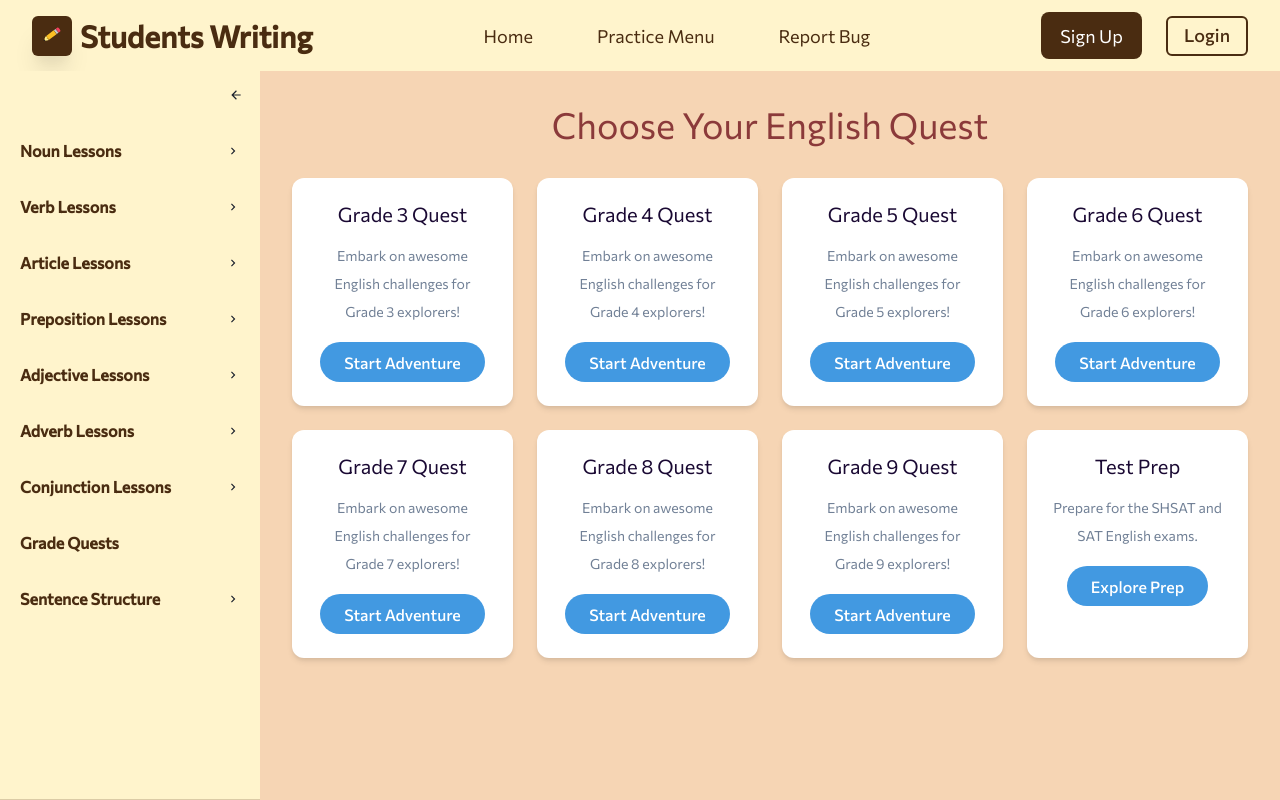
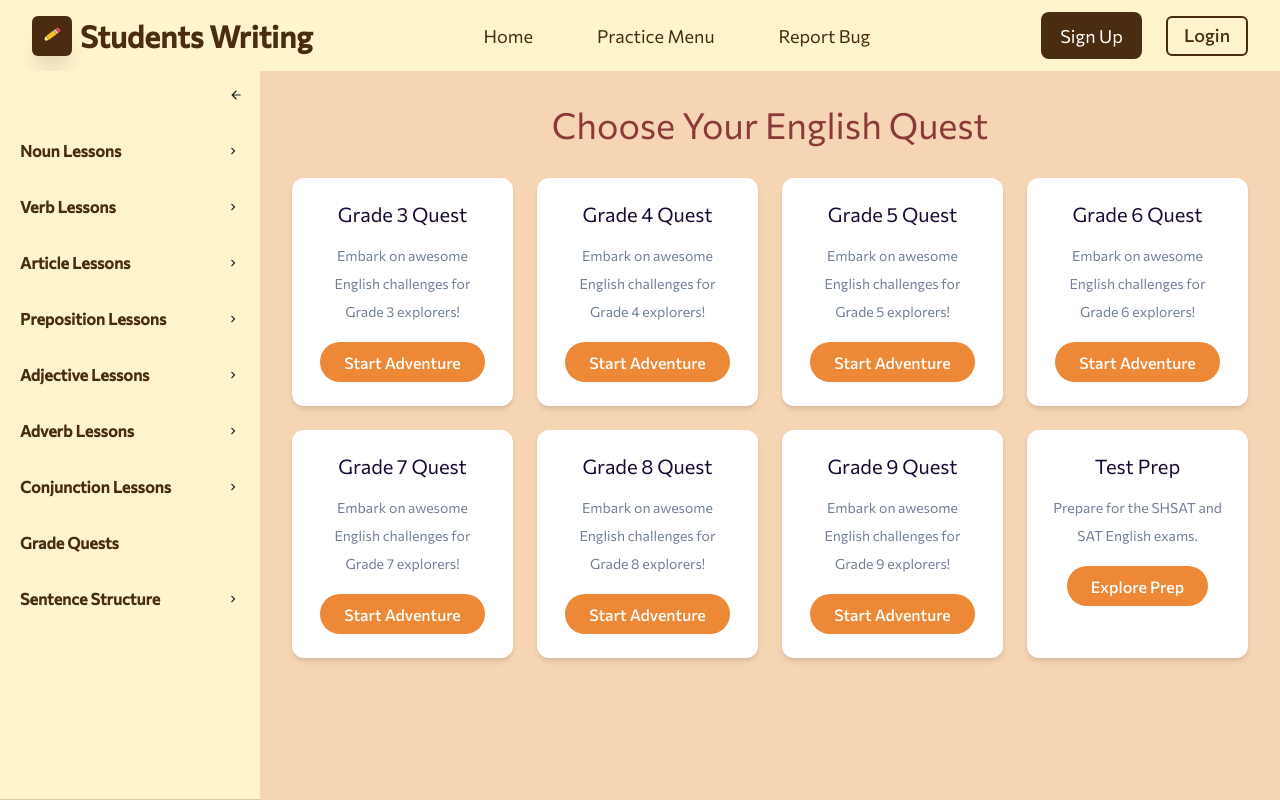
Before and after one commit to BloodNoon/grammar-ai, a React (Create React App) app in the folder client/: page /grade-quests in a window 1280 px wide. Built offline with nearby package versions, Linux system fonts and the light colour scheme.

Commit message:
Update GradeQuests.js
I just adjusted some colors and layouts.

```diff
--- a/client/src/pages/GradeQuests.js
+++ b/client/src/pages/GradeQuests.js
@@ -54,9 +54,9 @@
             <Button
               as={RouterLink}
               to={q.to}
-              bg="blue.400"
+              bg="orange.400"
               color="white"
-              _hover={{ bg: "blue.500" }}
+              _hover={{ bg: "orange.500" }}
               borderRadius="full"
               px={6}
             >
@@ -82,9 +82,9 @@
           <Button
             as={RouterLink}
             to={TEST_PREP.to}
-            bg="blue.400"
+            bg="orange.400"
             color="white"
-            _hover={{ bg: "blue.500" }}
+            _hover={{ bg: "orange.500" }}
             borderRadius="full"
             px={6}
           >
```
